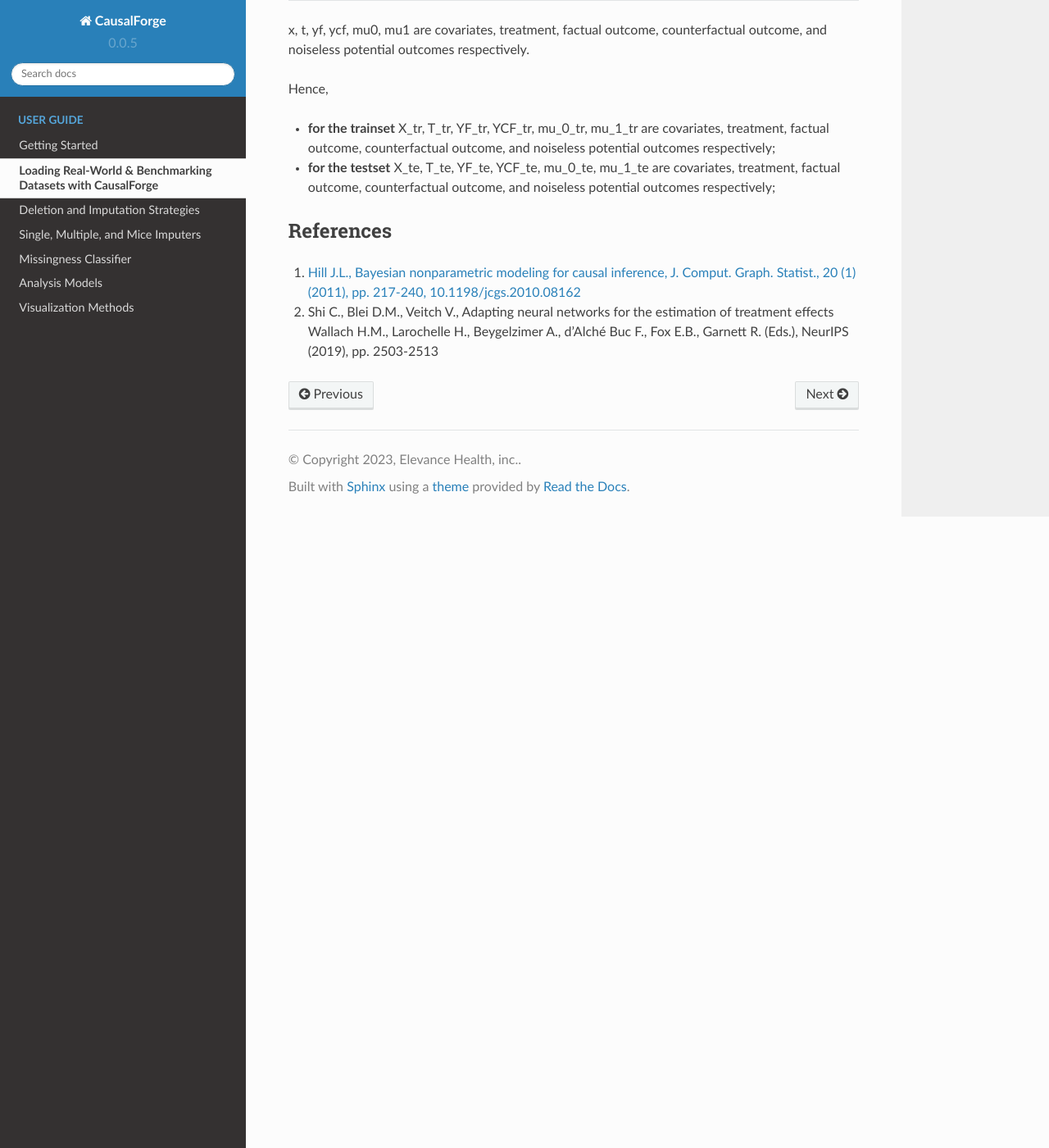
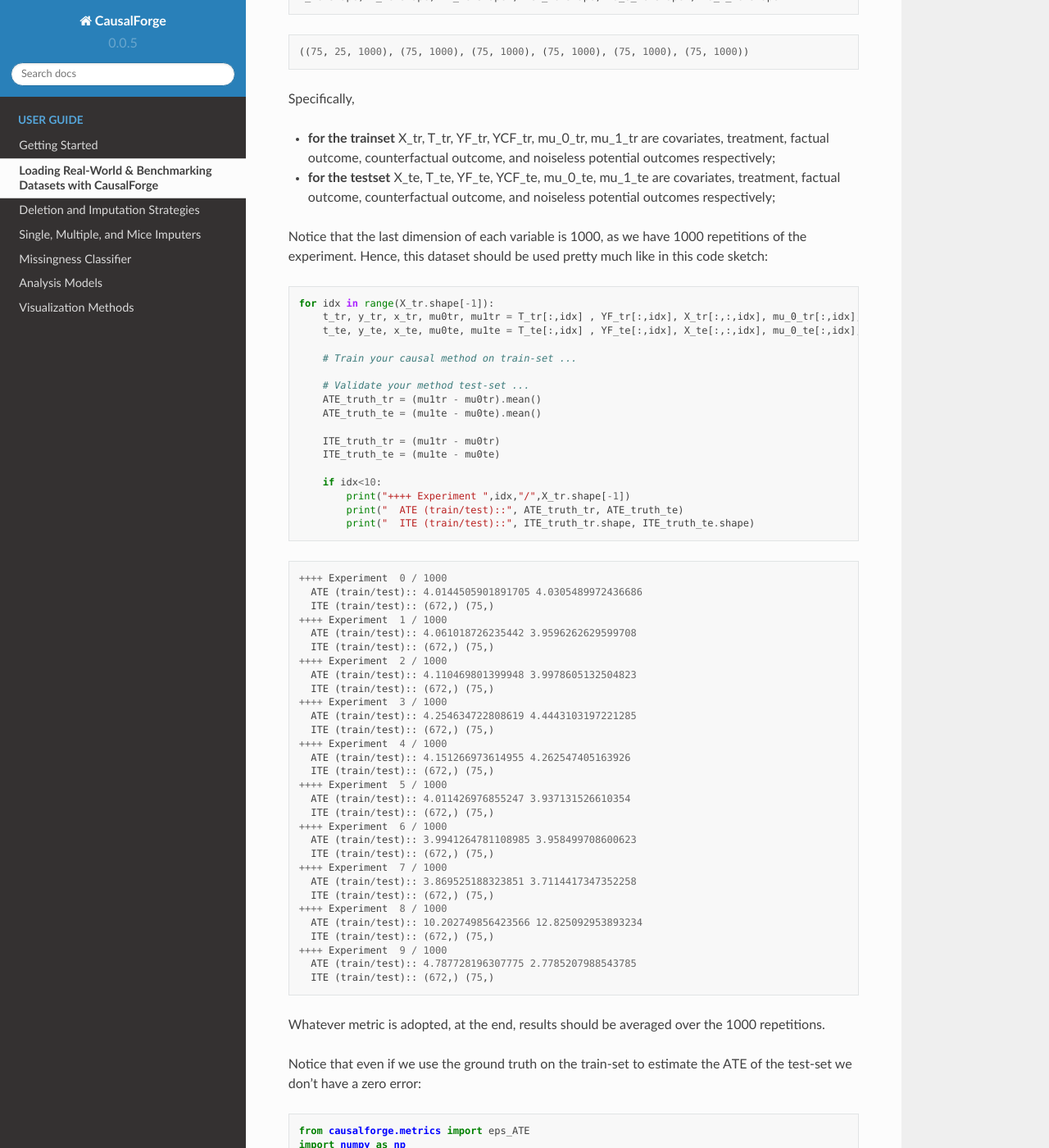
Before and after one commit to anthem-ai/causalforge, a Sphinx documentation site: the page built from docs/source/user_guide/Loading_Causal_RW_Benchmarking_Datasets.rst, in a window 1280 px wide and 1400 px high, scrolled down 1647 px. Shown: the whole window at 82% size. Built offline with Sphinx 7.4.7 and the Read the Docs theme 2.0.0, drawn with Linux system fonts in a browser that asks for light colours; some of the changed text lies outside the part shown.

Commit message:
docs data loaders

```diff
--- a/docs/source/user_guide/Loading_Causal_RW_Benchmarking_Datasets.rst
+++ b/docs/source/user_guide/Loading_Causal_RW_Benchmarking_Datasets.rst
@@ -66,6 +66,12 @@ composed of 1000 repetitions of the experiment.
     X_tr.shape, T_tr.shape, YF_tr.shape, YCF_tr.shape, mu_0_tr.shape , mu_1_tr.shape
 
 
+.. parsed-literal::
+
+    2023-05-04 19:05:37.783274: I tensorflow/core/platform/cpu_feature_guard.cc:193] This TensorFlow binary is optimized with oneAPI Deep Neural Network Library (oneDNN) to use the following CPU instructions in performance-critical operations:  SSE4.1 SSE4.2 AVX AVX2 FMA
+    To enable them in other operations, rebuild TensorFlow with the appropriate compiler flags.
+
+
 
 
 .. parsed-literal::
@@ -92,10 +98,7 @@ composed of 1000 repetitions of the experiment.
 
 
 
-x, t, yf, ycf, mu0, mu1 are covariates, treatment, factual outcome,
-counterfactual outcome, and noiseless potential outcomes respectively.
-
-Hence,
+Specifically,
 
 -  **for the trainset** X_tr, T_tr, YF_tr, YCF_tr, mu_0_tr, mu_1_tr are
    covariates, treatment, factual outcome, counterfactual outcome, and
@@ -103,6 +106,88 @@ Hence,
 -  **for the testset** X_te, T_te, YF_te, YCF_te, mu_0_te, mu_1_te are
    covariates, treatment, factual outcome, counterfactual outcome, and
    noiseless potential outcomes respectively;
+
+Notice that the last dimension of each variable is 1000, as we have 1000
+repetitions of the experiment. Hence, this dataset should be used pretty
+much like in this code sketch:
+
+.. code:: ipython3
+
+    for idx in range(X_tr.shape[-1]):
+        t_tr, y_tr, x_tr, mu0tr, mu1tr = T_tr[:,idx] , YF_tr[:,idx], X_tr[:,:,idx], mu_0_tr[:,idx], mu_1_tr[:,idx]
+        t_te, y_te, x_te, mu0te, mu1te = T_te[:,idx] , YF_te[:,idx], X_te[:,:,idx], mu_0_te[:,idx], mu_1_te[:,idx]
+
+        # Train your causal method on train-set ...
+
+        # Validate your method test-set ...
+        ATE_truth_tr = (mu1tr - mu0tr).mean()
+        ATE_truth_te = (mu1te - mu0te).mean()
+
+        ITE_truth_tr = (mu1tr - mu0tr)
+        ITE_truth_te = (mu1te - mu0te)
+
+        if idx<10:
+            print("++++ Experiment ",idx,"/",X_tr.shape[-1])
+            print("  ATE (train/test)::", ATE_truth_tr, ATE_truth_te)
+            print("  ITE (train/test)::", ITE_truth_tr.shape, ITE_truth_te.shape)
+
+
+.. parsed-literal::
+
+    ++++ Experiment  0 / 1000
+      ATE (train/test):: 4.0144505901891705 4.0305489972436686
+      ITE (train/test):: (672,) (75,)
+    ++++ Experiment  1 / 1000
+      ATE (train/test):: 4.061018726235442 3.9596262629599708
+      ITE (train/test):: (672,) (75,)
+    ++++ Experiment  2 / 1000
+      ATE (train/test):: 4.110469801399948 3.9978605132504823
+      ITE (train/test):: (672,) (75,)
+    ++++ Experiment  3 / 1000
+      ATE (train/test):: 4.254634722808619 4.4443103197221285
+      ITE (train/test):: (672,) (75,)
+    ++++ Experiment  4 / 1000
+      ATE (train/test):: 4.151266973614955 4.262547405163926
+      ITE (train/test):: (672,) (75,)
+    ++++ Experiment  5 / 1000
+      ATE (train/test):: 4.011426976855247 3.937131526610354
+      ITE (train/test):: (672,) (75,)
+    ++++ Experiment  6 / 1000
+      ATE (train/test):: 3.9941264781108985 3.958499708600623
+      ITE (train/test):: (672,) (75,)
+    ++++ Experiment  7 / 1000
+      ATE (train/test):: 3.869525188323851 3.7114417347352258
+      ITE (train/test):: (672,) (75,)
+    ++++ Experiment  8 / 1000
+      ATE (train/test):: 10.202749856423566 12.825092953893234
+      ITE (train/test):: (672,) (75,)
+    ++++ Experiment  9 / 1000
+      ATE (train/test):: 4.787728196307775 2.7785207988543785
+      ITE (train/test):: (672,) (75,)
+
+
+Whatever metric is adopted, at the end, results should be averaged over
+the 1000 repetitions.
+
+Notice that even if we use the ground truth on the train-set to estimate
+the ATE of the test-set we don’t have a zero error:
+
+.. code:: ipython3
+
+    from causalforge.metrics import eps_ATE
+    import numpy as np
+
+    eps_ATE(np.vstack([mu1tr,mu0tr]).transpose() , np.vstack([mu1te,mu0te]).transpose())
+
+
+
+
+.. parsed-literal::
+
+    0.5879717298086842
+
+
+
 
 References
 ----------
```
Also changed, not shown: 2 other files.
